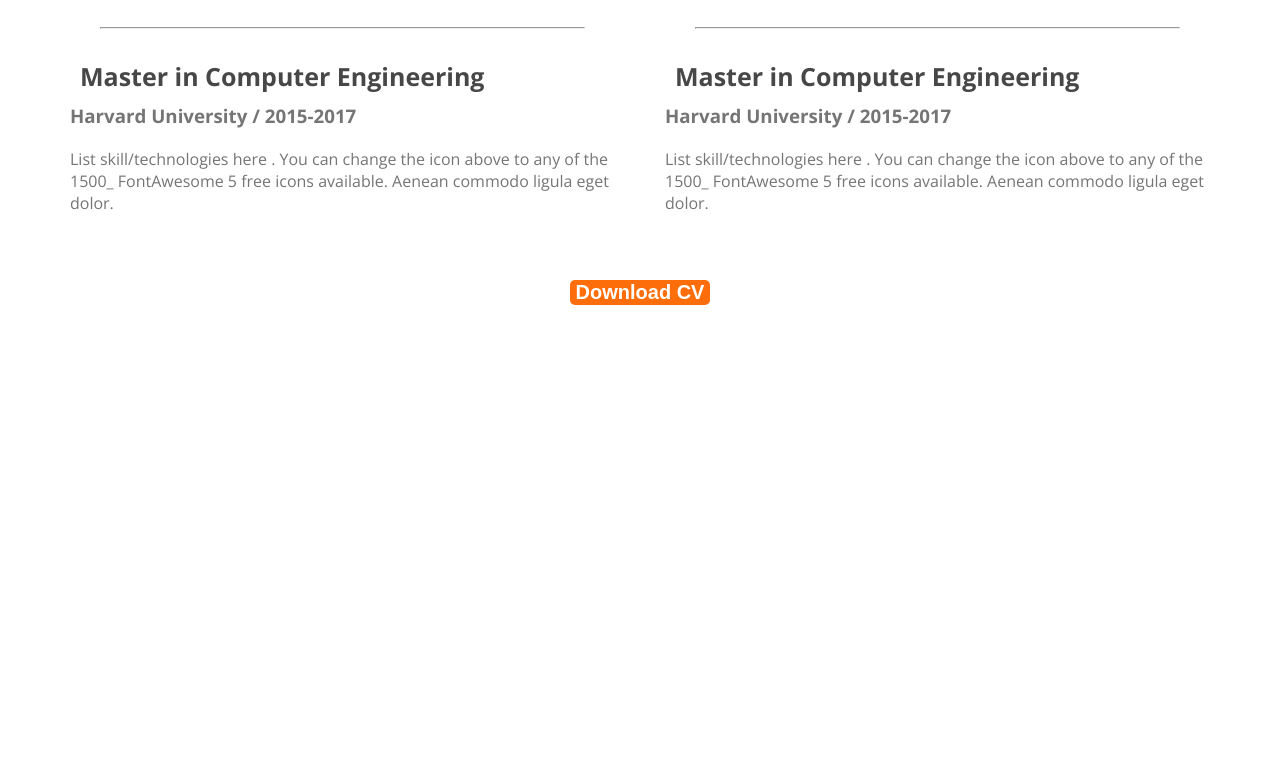
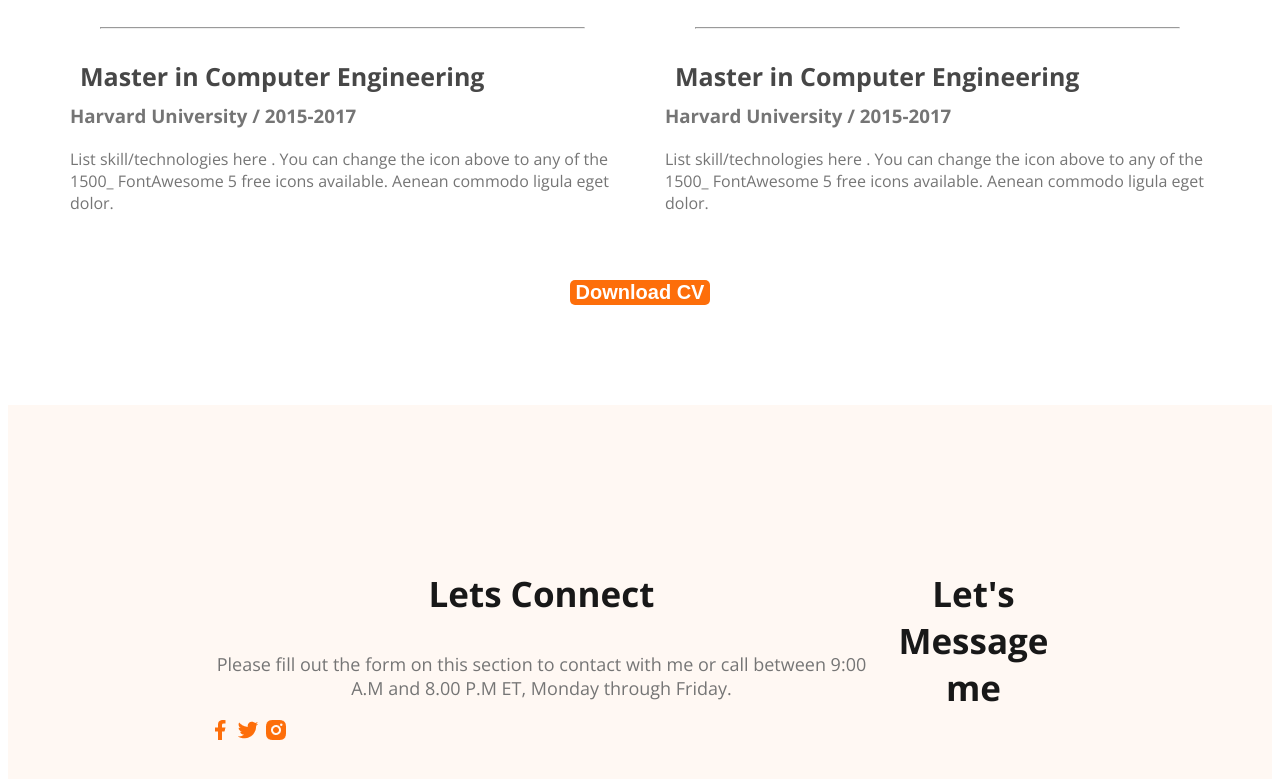
Before and after one commit to Rafatl35/Sample-Portfolio-Design, a plain HTML site: page index.html in a window 1280 px wide. Shown: the part 2952-3731 px from the top of the page. Before the commit the page ends 3265 px from the top, so only its background shows below. Drawn offline with nearby package versions, Linux system fonts and the light colour scheme.

Commit message:
basic footer

```diff
--- a/index.html
+++ b/index.html
@@ -176,7 +176,20 @@
         </section>
     </main>
     <footer>
-
+        <div class="footer-column">
+            <h3 class="section-title">Lets Connect</h3>
+            <p class="section-description">
+                Please fill out the form on this section to contact with me or call between 9:00 A.M and 8.00 P.M ET, Monday through Friday.
+            </p>
+            <div class="social-links">
+                <a href=""><img src="images/icons/facebook.png" alt=""></a>
+                <a href=""><img src="images/icons/twitter.png" alt=""></a>
+                <a href=""><img src="images/icons/insta.png" alt=""></a>
+            </div>
+        </div>
+        <div class="footer-column">
+            <h3 class="section-title">Let's Message me</h3>
+        </div>
     </footer>
 
 </body>
--- a/styles/portfolio.css
+++ b/styles/portfolio.css
@@ -166,3 +166,9 @@ main section{
     text-align: center;
     margin-top: 50px;
 }
+footer{
+    display:flex;
+    background-color: #FFF8F3;
+    margin-top: 100px;
+    padding: 130px 200px;
+}
```
